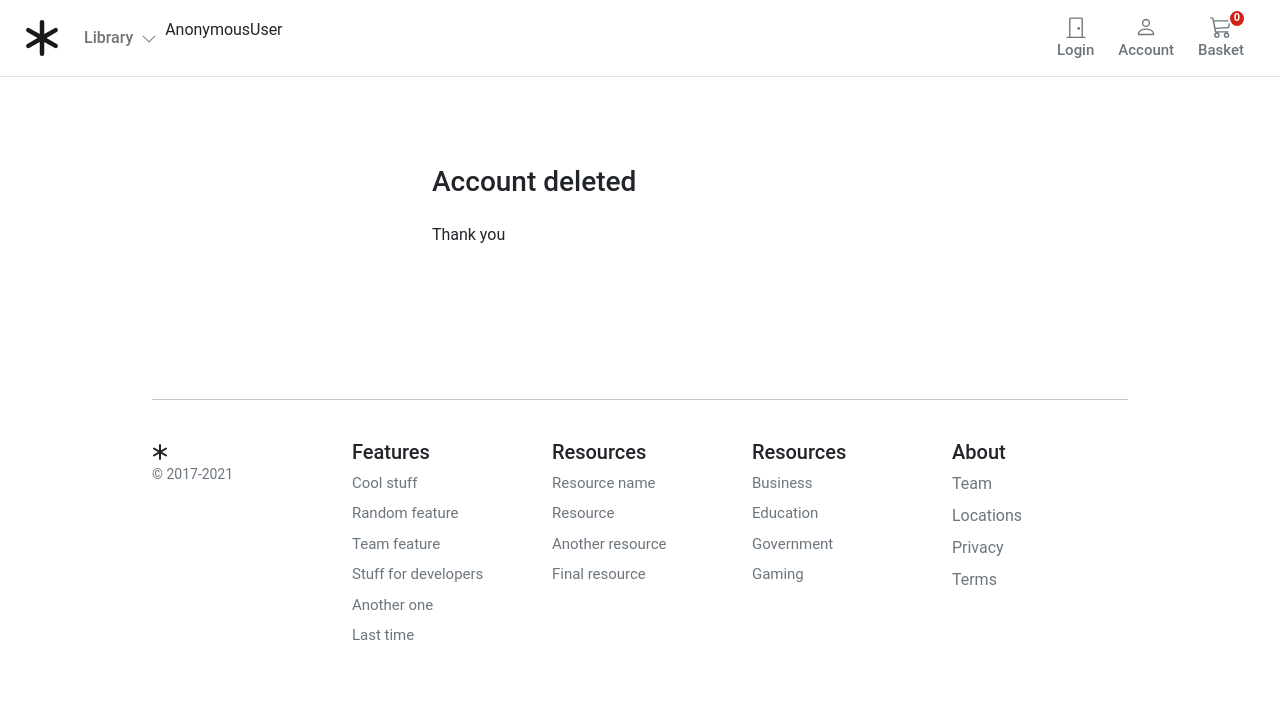
After one commit to AslanZ-5/book-store, a Django app: page /account/profile/delete_confirm in a window 1280 px wide. The commit adds this page. Shown: the top 718 px of the page. Run offline with Django 4.2, Linux system fonts and the light colour scheme; data that the repository does not hold is empty.

Commit message:
user delete view

```diff
--- a/account/urls.py
+++ b/account/urls.py
@@ -1,12 +1,13 @@
 from django.urls import path
 from django.contrib.auth import views as auth_views
+from django.views.generic import TemplateView
 
 from .forms import UserLoginForm
 from .views import (account_register,
                     account_activate,
                     dashboard,
                     edit_details,
-                    )
+                    delete_user,)
 
 app_name = 'account'
 urlpatterns = [
@@ -17,5 +18,6 @@ urlpatterns = [
     path('activate/<slug:uidb64>/<slug:token>/', account_activate, name='activate'),
     path('dashboard/', dashboard, name='dashboard'),
     path('profile/edit/', edit_details, name='edit_details'),
-    # path('profile/delete_user/', delete_user, name='delete_user'),
+    path('profile/delete_user/', delete_user, name='delete_user'),
+    path('profile/delete_confirm', TemplateView.as_view(template_name='account/user/delete_confirm.html'),name='delete_confirmation')
 ]
--- a/templates/account/user/dashboard.html
+++ b/templates/account/user/dashboard.html
@@ -9,7 +9,7 @@
       </div>
       <div class="col-12 d-flex justify-content-between">
         <div>Manage your <b>orders</b> and personal details</div>
-        <div><a href="">Change Details</a></div>
+        <div><a href="{% url 'account:edit_details' %}">Change Details</a></div>
       </div>
       <hr />
     </div>
--- /dev/null
+++ b/templates/account/user/delete_confirm.html
@@ -0,0 +1,35 @@
+{% extends "base.html" %}
+{% block title %}Delete Confirm{% endblock %}
+{% block content %}
+
+<style>
+    .account-form input {
+        border: 2px solid #ccc;
+        height: calc(2em + .75rem + 2px);
+    }
+
+    .account-form input:focus {
+        border-color: #1497ff;
+        box-shadow: none;
+    }
+</style>
+
+<div class="container-fluid">
+    <div class="row no-gutter">
+        <div class="col-md-12">
+            <div class="login d-flex align-items-center py-5">
+                <div class="container">
+                    <div class="row">
+                        <div class="col-12 col-lg-6 mx-auto">
+                            <div class="p-4">
+                                <h3 class="mb-4">Account deleted</h3>
+                                <p>Thank you</p>
+                            </div>
+                        </div>
+                    </div>
+                </div>
+            </div>
+        </div>
+    </div>
+</div>
+{% endblock %}
--- a/templates/account/user/edit_details.html
+++ b/templates/account/user/edit_details.html
@@ -54,7 +54,7 @@
                         value="Save changes">Save Changes</button>
                     <hr class="mb-3">
                 </form>
-                     <form class="account-form px-4" action="#" method="post">
+                     <form class="account-form px-4" action="{% url 'account:delete_user' %}" method="post">
                         {% csrf_token %}
                         <p class=" h3 pt-4 font-weight-bold">Delete Account</p>
                         <p>Are you sure you want to delete your account ?</p>
--- a/templates/base.html
+++ b/templates/base.html
@@ -49,6 +49,9 @@
 
                                 {% endfor %}
                             </ul>
+                        </li>
+                        <li>
+                            {{user}}
                         </li>
 
                     </ul>
```
